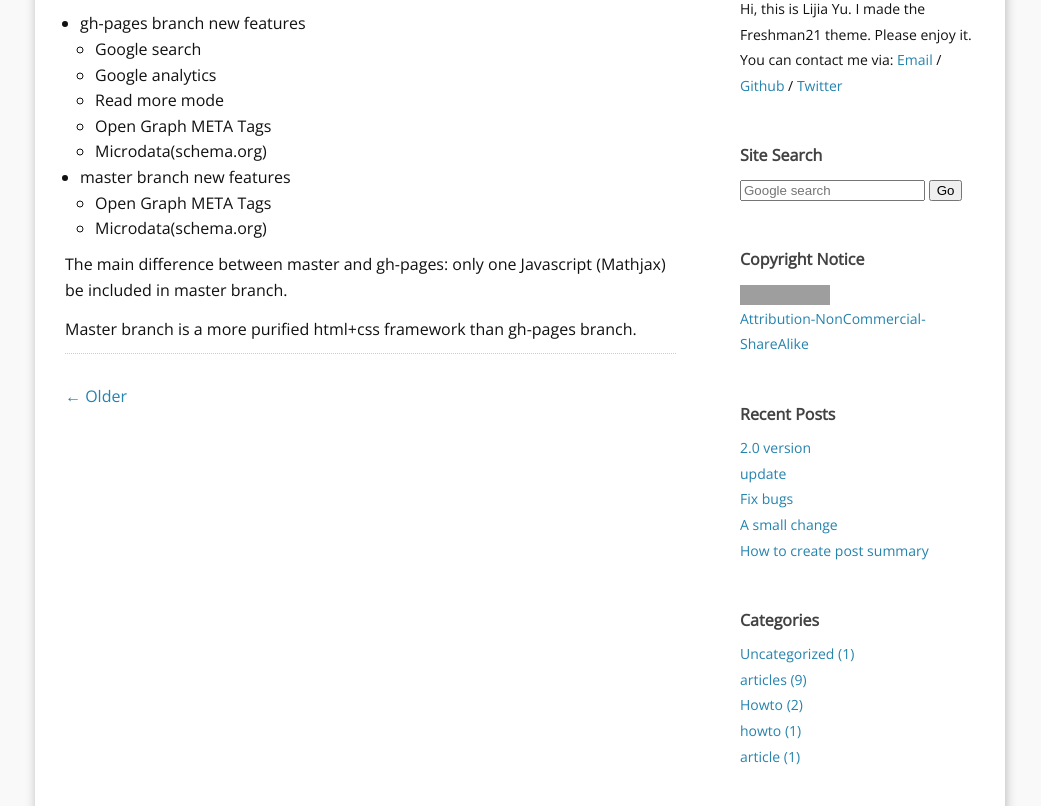
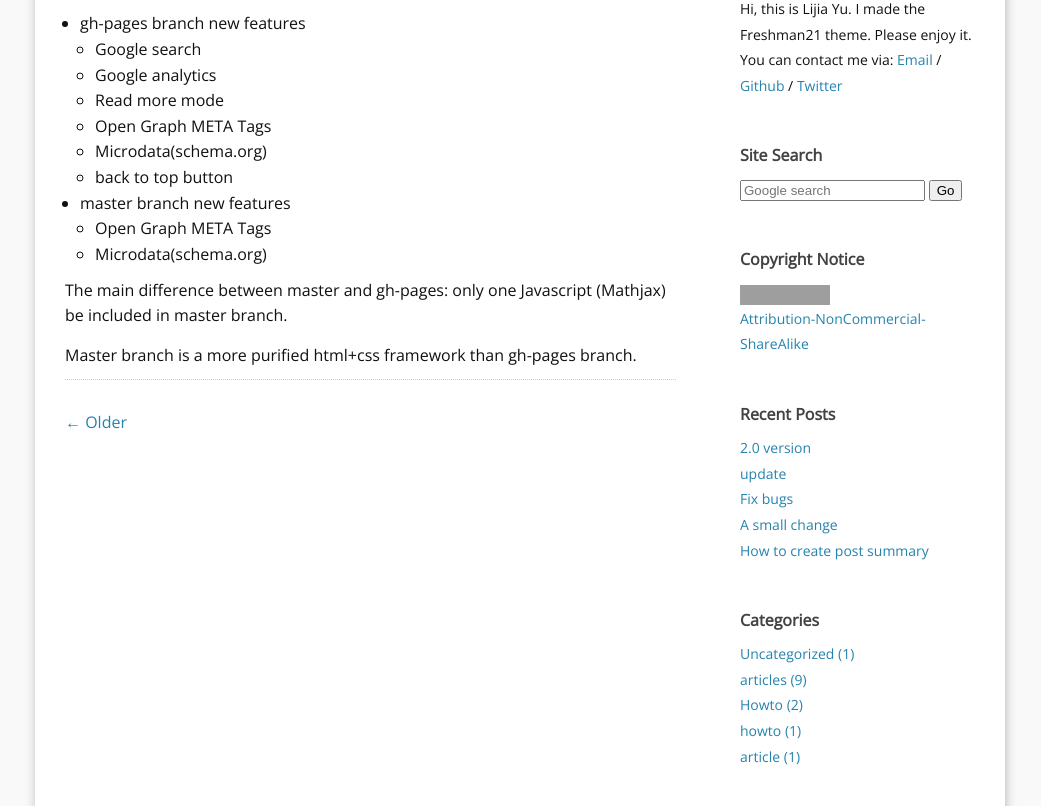
Before and after one commit to yulijia/freshman21, a Jekyll site: the page built from _posts/2015-03-31-2.0version.md, in a window 1280 px wide and 900 px high, scrolled down 306 px, cut to the strip 94-900 px from the top of the window. Shown: the whole strip, without its empty margins (120-1161 px from the left). Built offline with Jekyll 4.4.1, drawn with Linux system fonts in a browser that asks for light colours; comment, search, counter and statistics services are not loaded; grey boxes are pictures that could not be loaded.

Commit message:
update news

```diff
--- a/_posts/2015-03-31-2.0version.md
+++ b/_posts/2015-03-31-2.0version.md
@@ -21,6 +21,7 @@ Today, I update the theme with some new features. Welcome to use freshman21 2.0
   - Read more mode
   - Open Graph META Tags
   - Microdata(schema.org)
+  - back to top button
 
 - master branch new features
   - Open Graph META Tags
```
